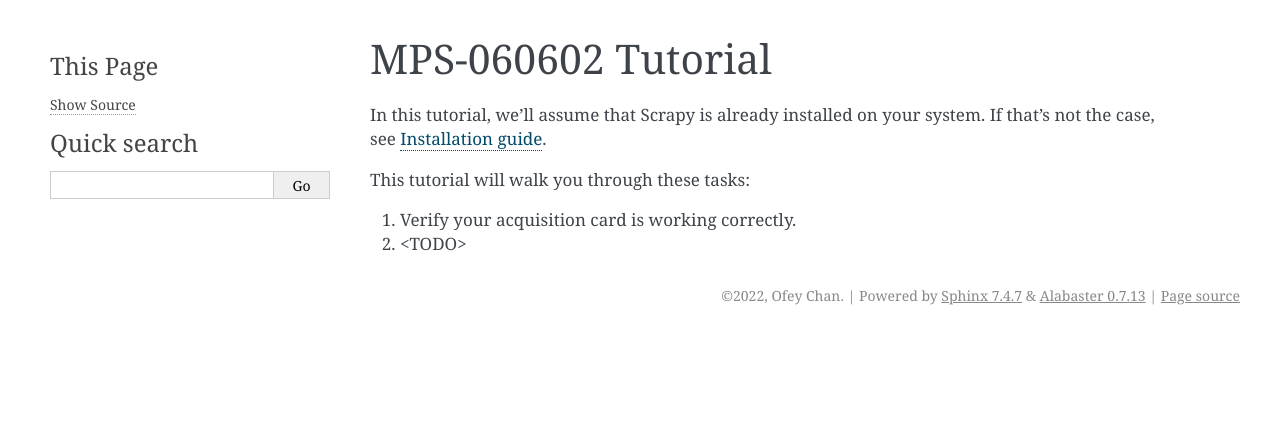
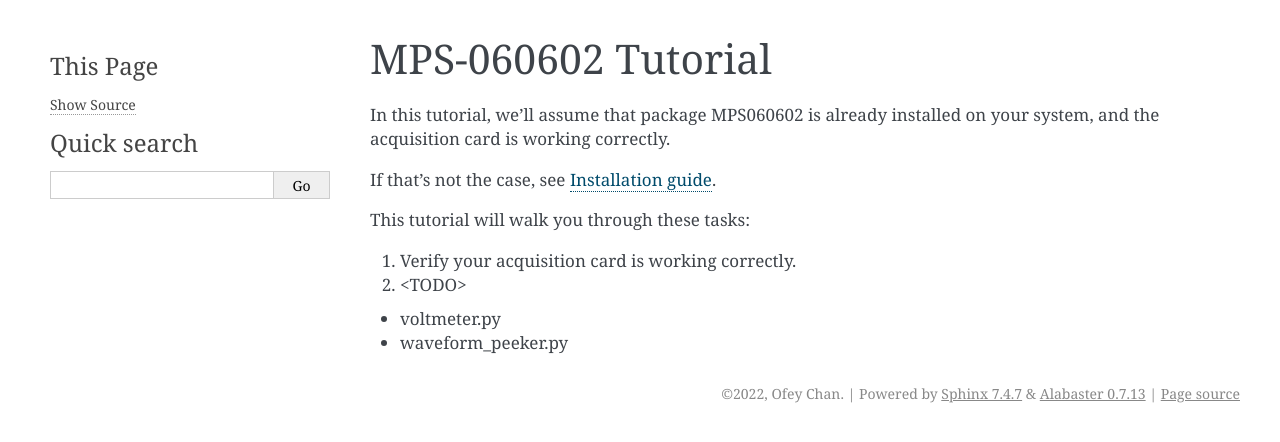
Before and after one commit to ofey404/MPS060602, a Sphinx documentation site: the page built from docs/tutorial.rst, in a window 1280 px wide. Shown: the top 442 px of the page. Built offline with Sphinx 7.4.7, drawn with Linux system fonts in a browser that asks for light colours.

```diff
--- a/docs/tutorial.rst
+++ b/docs/tutorial.rst
@@ -4,11 +4,15 @@
 MPS-060602 Tutorial
 ===================
 
-In this tutorial, we'll assume that Scrapy is already
-installed on your system. If that's not the case, see
-`Installation guide <installation>`_.
+In this tutorial, we'll assume that package MPS060602 is already
+installed on your system, and the acquisition card is working correctly.
+
+If that's not the case, see `Installation guide <installation>`_.
 
 This tutorial will walk you through these tasks:
 
 1. Verify your acquisition card is working correctly.
 2. <TODO>
+
+* voltmeter.py
+* waveform_peeker.py
```
Also changed, not shown: CHANGELOG.rst (+7 -3 lines), docs/installation.rst (+10 -6 lines), 2 other files.
